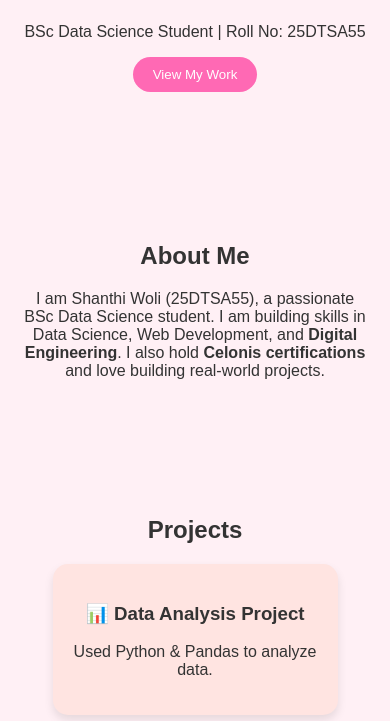
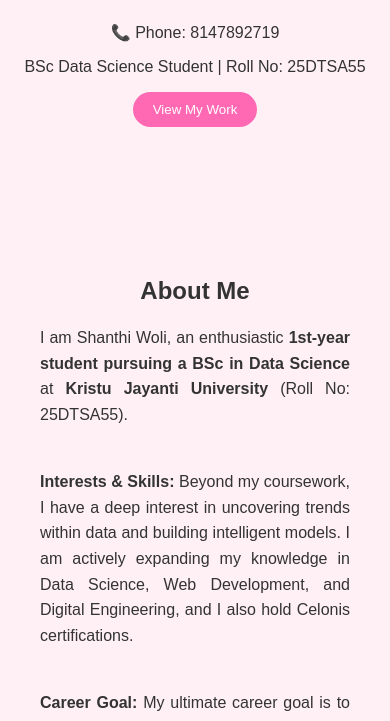
Before and after one commit to 25dtsa55/Shanti, a website: page frontend/index.html in a window 390 px wide. Shown: the part 300-1021 px from the top of the page. Drawn offline with Linux system fonts and the light colour scheme.

Commit message:
Add phone number and detailed About Me section

```diff
--- a/frontend/index.html
+++ b/frontend/index.html
@@ -18,13 +18,18 @@
 
 <header>
   <h1>Hello, I'm Shanthi Woli 👋</h1>
+  <p>📞 Phone: 8147892719</p>
   <p>BSc Data Science Student | Roll No: 25DTSA55</p>
   <button onclick="scrollToSection()">View My Work</button>
 </header>
 
 <section id="about">
   <h2>About Me</h2>
-  <p>I am Shanthi Woli (25DTSA55), a passionate BSc Data Science student. I am building skills in Data Science, Web Development, and <strong>Digital Engineering</strong>. I also hold <strong>Celonis certifications</strong> and love building real-world projects.</p>
+  <div style="max-width: 800px; margin: 0 auto; text-align: justify; line-height: 1.6; padding: 0 20px;">
+    <p>I am Shanthi Woli, an enthusiastic <strong>1st-year student pursuing a BSc in Data Science</strong> at <strong>Kristu Jayanti University</strong> (Roll No: 25DTSA55).</p>
+    <p><br><strong>Interests & Skills:</strong> Beyond my coursework, I have a deep interest in uncovering trends within data and building intelligent models. I am actively expanding my knowledge in Data Science, Web Development, and Digital Engineering, and I also hold Celonis certifications.</p>
+    <p><br><strong>Career Goal:</strong> My ultimate career goal is to become a successful Data Scientist capable of developing data-driven solutions and algorithms that solve real-world problems and drive impactful business decisions.</p>
+  </div>
 </section>
 
 <section id="projects">
```
